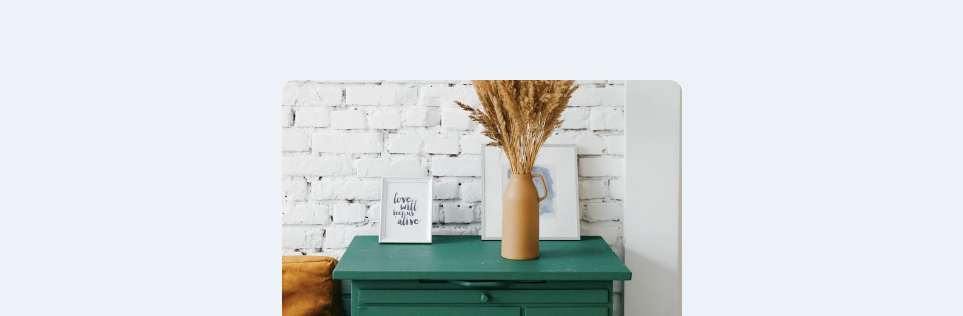
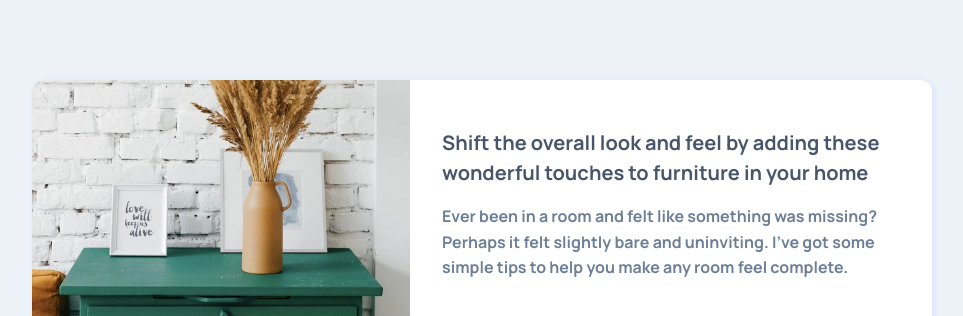
Before and after one commit to gtarrojo/article-preview-component, a plain HTML site: page index.html in a window 1280 px wide. Shown: the top 316 px of the page, without its empty margins (158-1121 px from the left). Drawn offline with Linux system fonts and the light colour scheme.

Commit message:
create desktop/tablet view

```diff
--- a/styles.css
+++ b/styles.css
@@ -29,6 +29,7 @@ h2 {
   margin: 5rem auto;
   width: calc(100% - 20px);
   border-radius: 12px;
+  box-shadow: 2px 2px 6px 1px rgba(0, 0, 255, 0.055);
 }
 
 .preview__img {
@@ -110,3 +111,15 @@ h2 {
   height: 16px;
   width: 16px;
 }
+
+@media (min-width: 798px) {
+  .preview {
+    flex-direction: row;
+    max-width: 900px;
+  }
+
+  .preview__img {
+    width: 42%;
+    border-radius: 12px 0 0 12px;
+  }
+}
```
Also changed, not shown: design/desktop-preview.jpg (deleted), 1 other file.
